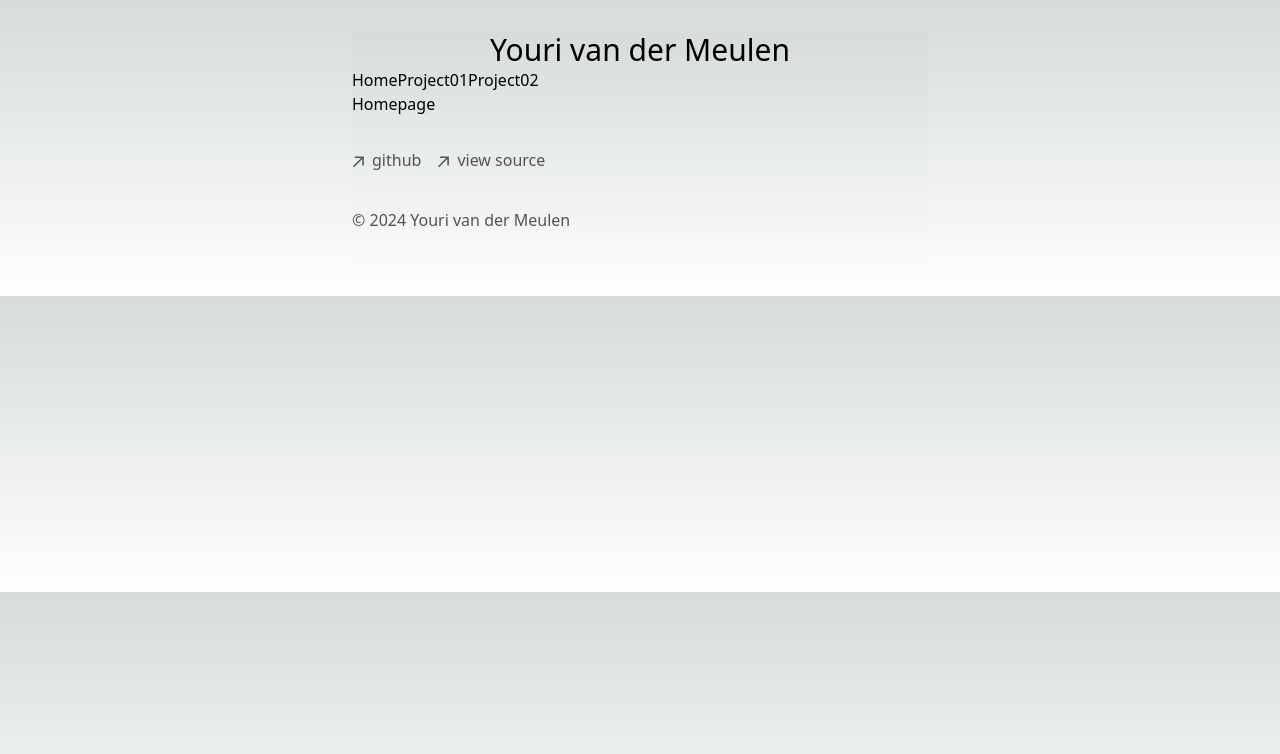
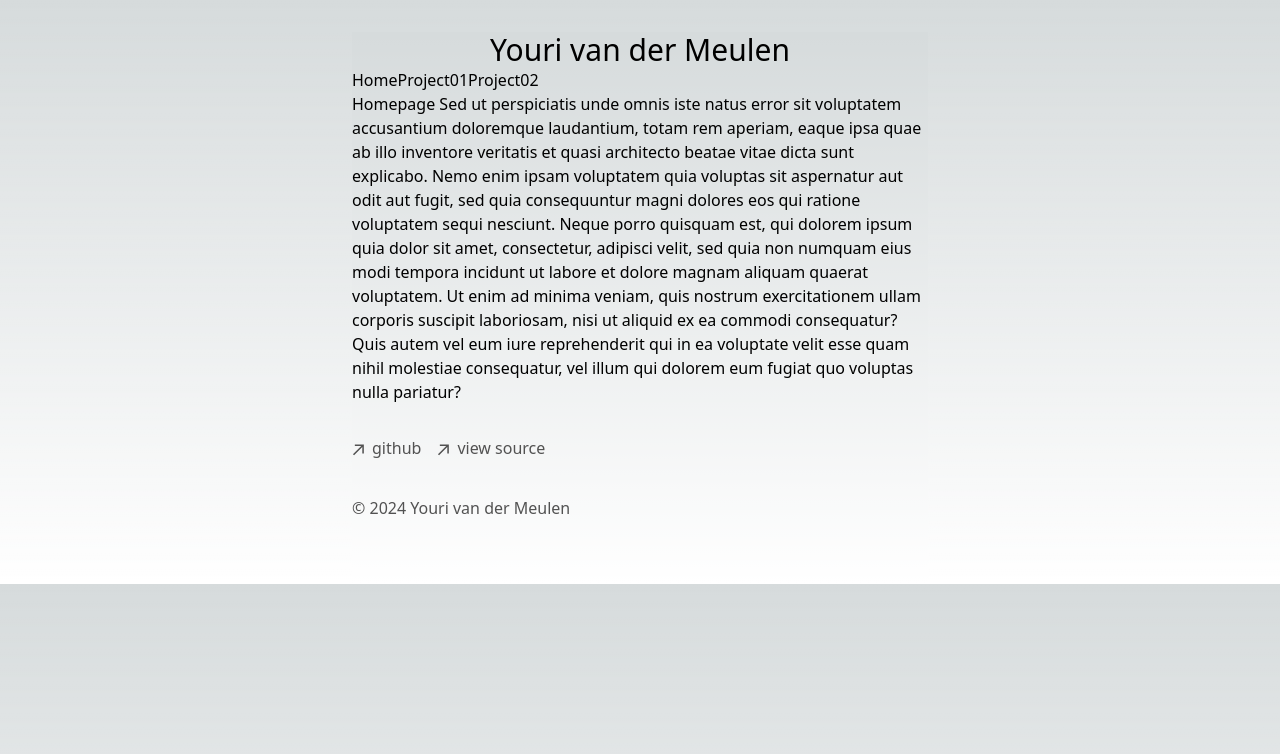
Before and after one commit to Youri-program/portfolio-website, a Next.js app: page / in a window 1280 px wide. Shown: the top 754 px of the page. Built offline with nearby package versions, Linux system fonts and the light colour scheme.

Commit message:
Test marges with dummy data

```diff
--- a/src/pages/index.js
+++ b/src/pages/index.js
@@ -4,7 +4,9 @@
 export default function Home() {
   return (
     <div>
-        <a>Homepage</a>
+        <a>Homepage
+        Sed ut perspiciatis unde omnis iste natus error sit voluptatem accusantium doloremque laudantium, totam rem aperiam, eaque ipsa quae ab illo inventore veritatis et quasi architecto beatae vitae dicta sunt explicabo. Nemo enim ipsam voluptatem quia voluptas sit aspernatur aut odit aut fugit, sed quia consequuntur magni dolores eos qui ratione voluptatem sequi nesciunt. Neque porro quisquam est, qui dolorem ipsum quia dolor sit amet, consectetur, adipisci velit, sed quia non numquam eius modi tempora incidunt ut labore et dolore magnam aliquam quaerat voluptatem. Ut enim ad minima veniam, quis nostrum exercitationem ullam corporis suscipit laboriosam, nisi ut aliquid ex ea commodi consequatur? Quis autem vel eum iure reprehenderit qui in ea voluptate velit esse quam nihil molestiae consequatur, vel illum qui dolorem eum fugiat quo voluptas nulla pariatur?
+        </a>
     </div>
   )
 }
```
